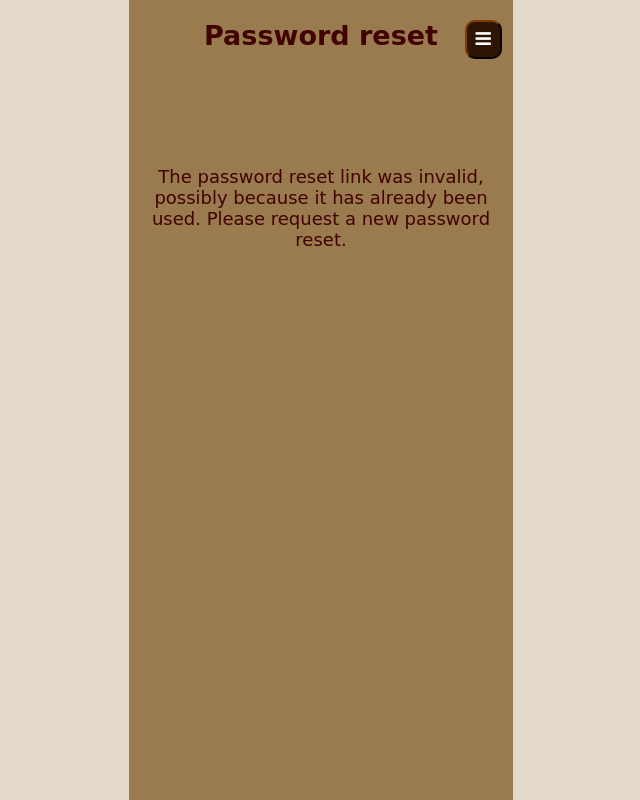
After one commit to taajik/msgr, a Django app: page /reset/1/1/ in a window 1280 px wide. The commit adds this page. Shown: the whole page, without its empty margins (319-959 px from the left). Run offline with Django 4.2, Linux system fonts and the light colour scheme.

Commit message:
add password reset feature

```diff
--- a/accounts/templates/registration/login.html
+++ b/accounts/templates/registration/login.html
@@ -38,7 +38,7 @@
 </form>
 
 <br>
-<p><a href="/password_reset">Forgot password?</a></p>
+<p><a href="{% url 'password_reset' %}">Forgot password?</a></p>
 <p><a href="{% url 'signup' %}">Don't have an account?</a></p>
 
 {% endblock %}
--- /dev/null
+++ b/accounts/templates/registration/password_reset_confirm.html
@@ -0,0 +1,40 @@
+{% extends 'base.html' %}
+{% load static %}
+
+{% block style %}
+<link rel="stylesheet" href="{% static 'accounts/css/main.css' %}">
+{% endblock %}
+
+{% block title %}password reset - msgr{% endblock %}
+{% block h1 %}<h1>Password reset</h1>{% endblock %}
+
+{% block content %}
+
+{% if validlink %}
+
+<p>Please enter your new password twice so we can verify you typed it in correctly.</p>
+
+<form method="post">
+    {% csrf_token %}
+    <div class="form-field">
+        {{ form.new_password1.errors }}
+        {{ form.new_password1.label_tag }}<br>
+        {{ form.new_password1 }}
+    </div>
+    <div class="form-field">
+        {{ form.new_password2.errors }}
+        {{ form.new_password2.label_tag }}<br>
+        {{ form.new_password2 }}
+    </div>
+
+    <br>
+    <input type="submit" value="Change">
+</form>
+
+{% else %}
+
+<p>The password reset link was invalid, possibly because it has already been used. Please request a new password reset.</p>
+
+{% endif %}
+
+{% endblock %}
--- a/project/urls.py
+++ b/project/urls.py
@@ -29,6 +29,10 @@ urlpatterns = [
     path("",
          TemplateView.as_view(template_name="home.html"),
          name="home"),
+
+    path("signup/",
+         account_views.SignupView.as_view(),
+         name="signup"),
     path("login/",
          auth_views.LoginView.as_view(next_page="profile",
                                       redirect_authenticated_user=True),
@@ -36,15 +40,29 @@ urlpatterns = [
     path("logout/",
          auth_views.LogoutView.as_view(next_page="home"),
          name="logout"),
-    path("signup/",
-         account_views.SignupView.as_view(),
-         name="signup"),
     path("profile/",
          account_views.ProfileView.as_view(),
          name="profile"),
-    # path("password_reset/",
-    #      auth_views.PasswordResetView.as_view(),
-    #      name="password_reset"),
+
+    path("password_reset/",
+         auth_views.PasswordResetView.as_view(),
+         name="password_reset"),
+    path("password_reset/done/",
+         auth_views.PasswordResetDoneView.as_view(),
+         name="password_reset_done"),
+    path("reset/<uidb64>/<token>/",
+         auth_views.PasswordResetConfirmView.as_view(),
+         name="password_reset_confirm"),
+    path("reset/done/",
+         auth_views.PasswordResetCompleteView.as_view(),
+         name="password_reset_complete"),
+    # path("password_change/",
+    #      auth_views.PasswordChangeView.as_view(),
+    #      name="password_change"),
+    # path("password_change/done/",
+    #      auth_views.PasswordChangeDoneView.as_view(),
+    #      name="password_change_done"),
+
     path("m/", include("msgr.urls")),
 ]
 
```
Also changed, not shown: accounts/templates/registration/password_reset_complete.html (added, +17 -0 lines), accounts/templates/registration/password_reset_done.html (added, +17 -0 lines), accounts/templates/registration/password_reset_form.html (added, +27 -0 lines), project/settings.py (+8 -2 lines).
